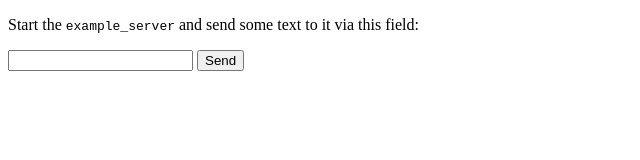
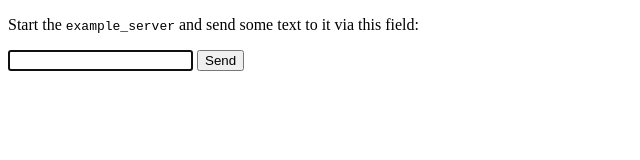
Before and after one commit to tsoding/c3ws, a plain HTML site: page example_client.html in a window 1280 px wide. Shown: the whole page, without its empty margins (0-640 px from the left). Drawn offline with Linux system fonts and the light colour scheme.

Commit message:
Autofocus the input field of the example_client.html

```diff
--- a/example_client.html
+++ b/example_client.html
@@ -5,7 +5,7 @@
     </head>
     <body>
         <p>Start the <code>example_server</code> and send some text to it via this field:</p>
-        <input id="message" onkeydown="if (event.keyCode === 13) sendMessage()"></input>
+        <input id="message" onkeydown="if (event.keyCode === 13) sendMessage()" autofocus></input>
         <button onclick="sendMessage()">Send</button>
         <p id=response></p>
         <script>
```
